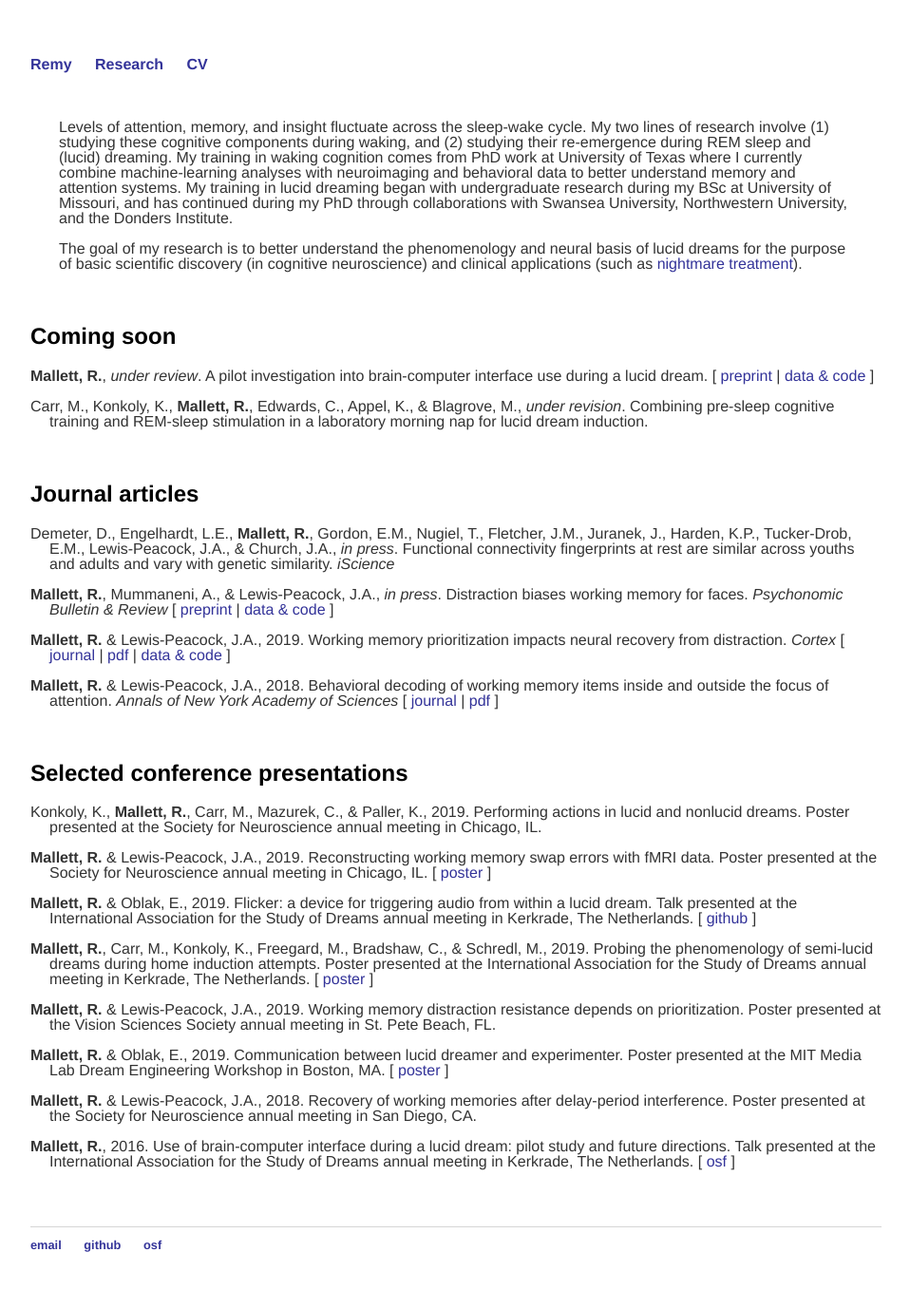
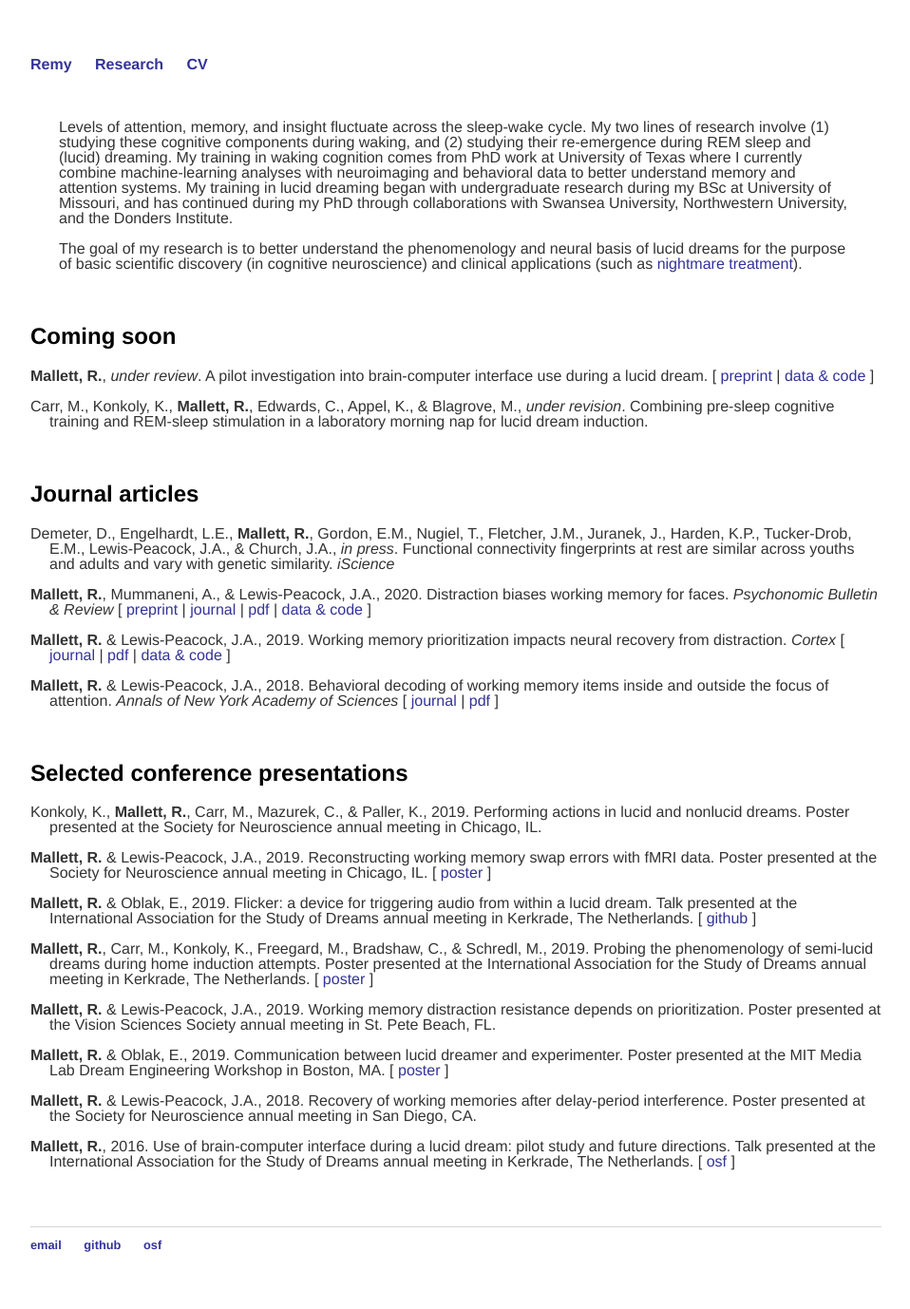
Before and after one commit to remrama/remrama.github.io, a Jekyll site: the page built from research/index.html, in a window 1280 px wide. Shown: the whole page at 95% size, without its empty margins (160-1118 px from the left). Built offline with Jekyll 4.4.1, drawn with Linux system fonts in a browser that asks for light colours.

Commit message:
morphkoh

```diff
--- a/research/index.html
+++ b/research/index.html
@@ -29,7 +29,7 @@ title: Research
         Demeter, D., Engelhardt, L.E., <strong>Mallett, R.</strong>, Gordon, E.M., Nugiel, T., Fletcher, J.M., Juranek, J., Harden, K.P., Tucker-Drob, E.M., Lewis-Peacock, J.A., & Church, J.A., <em>in press</em>. Functional connectivity fingerprints at rest are similar across youths and adults and vary with genetic similarity. <em>iScience</em>
     </p>
     <p class="hanging">
-        <strong>Mallett, R.</strong>, Mummaneni, A., & Lewis-Peacock, J.A., <em>in press</em>. Distraction biases working memory for faces. <em>Psychonomic Bulletin & Review</em> [ <a href="https://osf.io/qvez5/">preprint</a> | <a href="https://osf.io/8zsrx/">data & code</a> ]
+        <strong>Mallett, R.</strong>, Mummaneni, A., & Lewis-Peacock, J.A., 2020. Distraction biases working memory for faces. <em>Psychonomic Bulletin & Review</em> [ <a href="https://osf.io/qvez5/">preprint</a> | <a href="https://doi.org/10.3758/s13423-019-01707-5">journal</a> | <a href="https://www.dropbox.com/s/vnacmeatjx2sp22/mallett2020.pdf?dl=0">pdf</a> | <a href="https://osf.io/8zsrx/">data & code</a> ]
     </p>
     <p class="hanging">
         <strong>Mallett, R.</strong> & Lewis-Peacock, J.A., 2019. Working memory prioritization impacts neural recovery from distraction. <em>Cortex</em> [ <a href="https://doi.org/10.1016/j.cortex.2019.08.019">journal</a> | <a href="https://www.dropbox.com/s/dlcybzsj86k6qbo/mallett2019.pdf?dl=0">pdf</a> | <a href="https://osf.io/xz3ap/">data & code</a> ]
```
